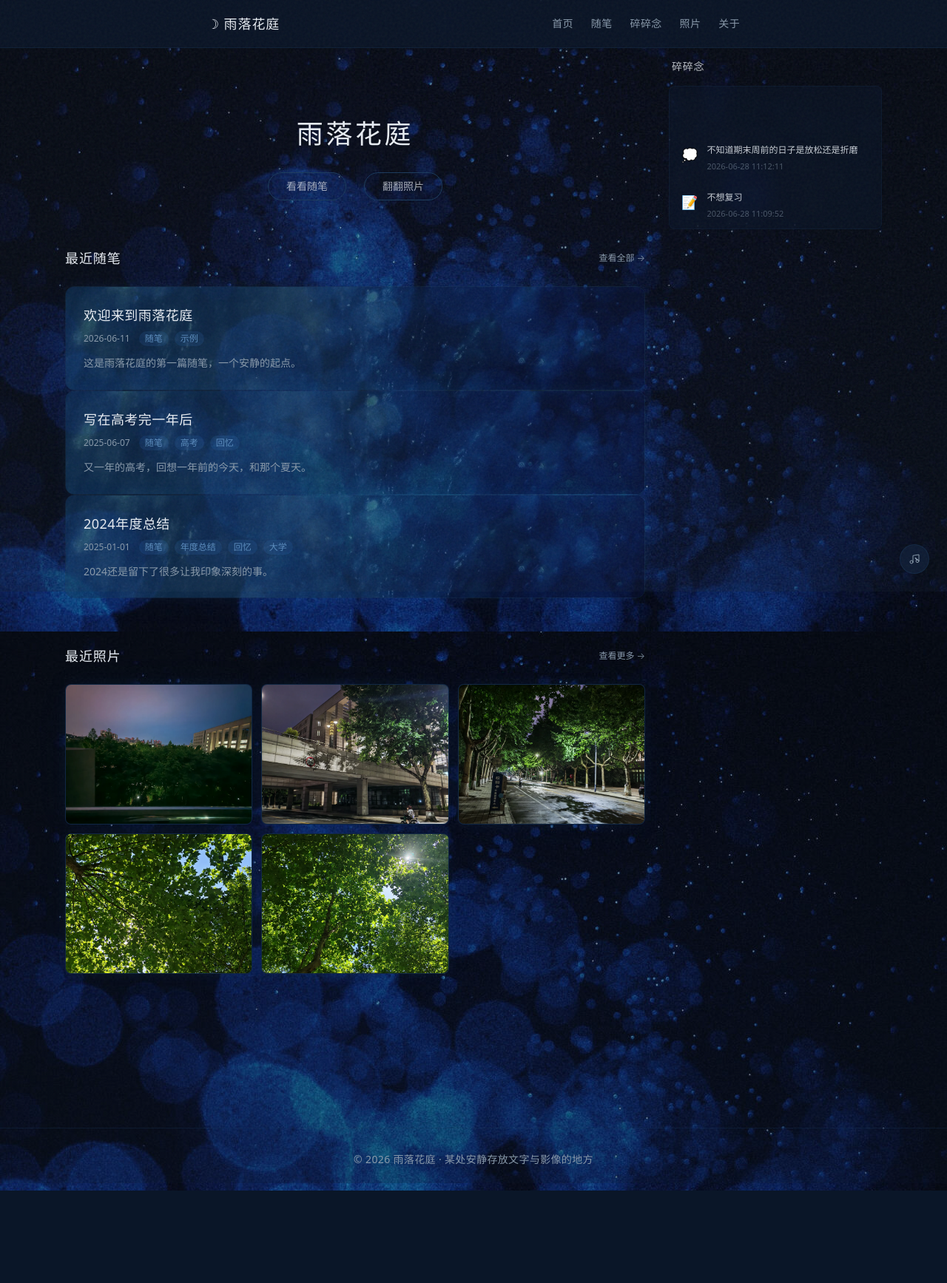
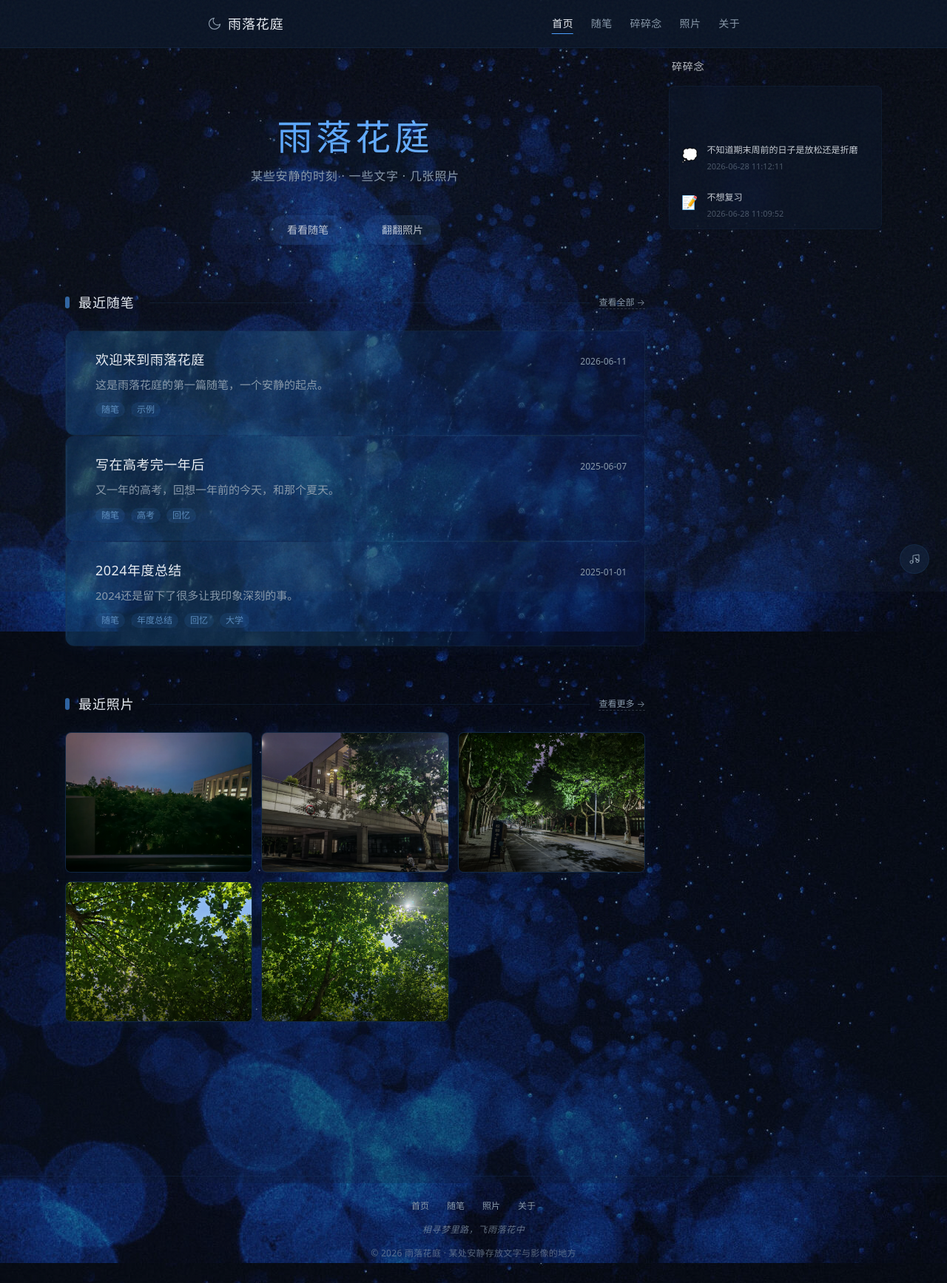
Before and after one commit to zoe843/ouo, a Next.js app: page / in a window 1280 px wide. Shown: the whole page at 74% size. Before the commit the page ends 1610 px from the top, so only its background shows below. Built offline with nearby package versions, Linux system fonts and the light colour scheme.

Commit message:
UI polish: header active indicator, hero glow, card layout, photo hover animation

```diff
--- a/app/page.tsx
+++ b/app/page.tsx
@@ -13,20 +13,30 @@
       {/* 主内容 */}
       <div className="flex-1 min-w-0 pt-24 pb-16">
         {/* Hero */}
-        <section className="text-center animate-float-up mb-16">
-          <h1 className="text-3xl md:text-4xl font-light tracking-widest text-[var(--foreground)]">
+        <section className="relative mb-16 text-center animate-float-up overflow-hidden">
+          {/* 背景光晕 */}
+          <div className="absolute inset-0 pointer-events-none select-none" aria-hidden="true">
+            <div className="absolute top-0 left-1/4 w-64 h-64 rounded-full bg-[var(--primary)]/5 blur-[80px]" />
+            <div className="absolute bottom-0 right-1/4 w-48 h-48 rounded-full bg-[var(--accent)]/4 blur-[60px]" />
+          </div>
+
+          <h1 className="relative text-4xl md:text-5xl font-light tracking-widest text-gradient"
+            style={{ textShadow: "0 0 60px rgba(74,158,255,0.2)" }}>
             雨落花庭
           </h1>
-          <div className="mt-8 flex justify-center gap-6">
+          <p className="relative mt-4 text-sm md:text-base text-[var(--muted)] font-light tracking-wider leading-relaxed">
+            某些安静的时刻 · 一些文字 · 几张照片
+          </p>
+          <div className="relative mt-10 flex justify-center gap-6">
             <a
               href="/essays"
-              className="px-6 py-2 rounded-full border border-[var(--border)] text-sm text-[var(--foreground)]/70 hover:text-[var(--primary)] hover:border-[var(--primary)]/30 transition-all duration-300"
+              className="px-6 py-2.5 rounded-full bg-[var(--primary)]/10 text-sm text-[var(--foreground)]/80 hover:text-[var(--foreground)] hover:bg-[var(--primary)]/20 hover:-translate-y-0.5 hover:shadow-[0_0_20px_rgba(74,158,255,0.15)] transition-all duration-300 ease-out"
             >
               看看随笔
             </a>
             <a
               href="/photos"
-              className="px-6 py-2 rounded-full border border-[var(--border)] text-sm text-[var(--foreground)]/70 hover:text-[var(--primary)] hover:border-[var(--primary)]/30 transition-all duration-300"
+              className="px-6 py-2.5 rounded-full bg-[var(--primary)]/10 text-sm text-[var(--foreground)]/80 hover:text-[var(--foreground)] hover:bg-[var(--primary)]/20 hover:-translate-y-0.5 hover:shadow-[0_0_20px_rgba(74,158,255,0.15)] transition-all duration-300 ease-out"
             >
               翻翻照片
             </a>
@@ -36,13 +46,15 @@
         {/* Latest Essays */}
         {recentEssays.length > 0 && (
           <section className="mb-16 animate-float-up" style={{ animationDelay: "100ms" }}>
-          <div className="flex items-center justify-between mb-6">
+            <div className="flex items-center gap-3 mb-6">
+              <span className="w-1.5 h-4 rounded-full bg-[var(--primary)]/60 inline-block" />
               <h2 className="text-lg font-light tracking-wider text-[var(--foreground)]">
                 最近随笔
               </h2>
+              <span className="flex-1 h-px bg-[var(--border)]/30 ml-2" />
               <a
                 href="/essays"
-              className="text-xs text-[var(--muted)] hover:text-[var(--primary)] transition-colors"
+                className="text-xs text-[var(--muted)] hover:text-[var(--primary)] transition-colors border-b border-dashed border-[var(--muted)]/30 hover:border-[var(--primary)]/40"
               >
                 查看全部 →
               </a>
@@ -58,13 +70,15 @@
         {/* Latest Photos */}
         {recentPhotos.length > 0 && (
           <section className="mb-16 animate-float-up" style={{ animationDelay: "200ms" }}>
-          <div className="flex items-center justify-between mb-6">
+            <div className="flex items-center gap-3 mb-6">
+              <span className="w-1.5 h-4 rounded-full bg-[var(--primary)]/60 inline-block" />
               <h2 className="text-lg font-light tracking-wider text-[var(--foreground)]">
                 最近照片
               </h2>
+              <span className="flex-1 h-px bg-[var(--border)]/30 ml-2" />
               <a
                 href="/photos"
-              className="text-xs text-[var(--muted)] hover:text-[var(--primary)] transition-colors"
+                className="text-xs text-[var(--muted)] hover:text-[var(--primary)] transition-colors border-b border-dashed border-[var(--muted)]/30 hover:border-[var(--primary)]/40"
               >
                 查看更多 →
               </a>
@@ -82,13 +96,18 @@
                     loading="lazy"
                     className="w-full h-full object-cover transition-transform duration-700 ease-out group-hover:scale-105"
                   />
+                  <div className="absolute inset-0 bg-gradient-to-t from-black/60 via-black/10 to-transparent flex items-end p-3">
+                    <span className="text-white text-xs tracking-wide font-light translate-y-2 opacity-0 group-hover:translate-y-0 group-hover:opacity-100 transition-all duration-300 ease-out">
+                      {photo.title}
+                    </span>
+                  </div>
                 </a>
               ))}
             </div>
           </section>
         )}
+      </div>
 
-        </div>
       {/* 碎碎念侧边栏 */}
       <MurmurSidebar />
     </div>
--- a/components/EssayCard.tsx
+++ b/components/EssayCard.tsx
@@ -3,23 +3,42 @@
 export default function EssayCard({ essay }: { essay: EssayMeta }) {
   return (
     <a href={`/essays/${essay.slug}`}>
-      <article className="group p-6 rounded-xl border border-[var(--border)]/40 card-glow transition-all duration-500 ease-out hover:-translate-y-1 relative overflow-hidden">
+      <article className="group relative p-6 rounded-xl border border-[var(--border)]/40 card-glow transition-all duration-500 ease-out hover:-translate-y-1 overflow-hidden">
         {/* 背景图层 */}
         <div className="absolute inset-0 bg-[url('/images/essay-bg.webp')] bg-cover bg-center opacity-45 group-hover:opacity-55 transition-opacity duration-500" />
         <div className="absolute inset-0 bg-[var(--card)]/30" />
+
+        {/* 左侧装饰线 */}
+        <span className="absolute left-0 top-3 bottom-3 w-[2px] rounded-r-full bg-[var(--border)]/50 transition-all duration-300 ease-out group-hover:w-[3px] group-hover:bg-[var(--primary)]/60 z-[1]" />
+
         {/* 内容 */}
-        <div className="relative z-[1]">
-        <h3 className="text-lg font-light tracking-wide text-[var(--foreground)] group-hover:text-[var(--primary)] transition-colors duration-300">
-          {essay.title}
-        </h3>
-        <div className="flex items-center gap-3 mt-2 text-xs text-[var(--muted)] font-light">
-          {essay.date && <time>{essay.date}</time>}
+        <div className="relative z-[1] pl-4">
+          {/* 标题 + 日期 */}
+          <div className="flex items-baseline justify-between gap-4">
+            <h3 className="text-lg font-light tracking-wide text-[var(--foreground)] group-hover:text-[var(--primary)] transition-colors duration-300">
+              {essay.title}
+            </h3>
+            {essay.date && (
+              <time className="shrink-0 text-xs text-[var(--muted)] font-light tabular-nums">
+                {essay.date}
+              </time>
+            )}
+          </div>
+
+          {/* 描述 */}
+          {essay.description && (
+            <p className="mt-2 text-[15px] text-[var(--muted)] leading-relaxed line-clamp-2">
+              {essay.description}
+            </p>
+          )}
+
+          {/* 标签 */}
           {essay.tags.length > 0 && (
-            <div className="flex gap-2">
+            <div className="flex gap-2 mt-3">
               {essay.tags.map((tag) => (
                 <span
                   key={tag}
-                  className="px-2 py-0.5 rounded-full bg-[var(--primary)]/10 text-[var(--accent)]"
+                  className="px-2 py-0.5 rounded-full bg-[var(--primary)]/10 text-[var(--accent)] text-xs"
                 >
                   {tag}
                 </span>
@@ -27,12 +46,6 @@
             </div>
           )}
         </div>
-        {essay.description && (
-          <p className="mt-3 text-sm text-[var(--muted)] leading-relaxed line-clamp-2">
-            {essay.description}
-          </p>
-        )}
-        </div>
       </article>
     </a>
   );
--- a/components/Footer.tsx
+++ b/components/Footer.tsx
@@ -1,8 +1,30 @@
 export default function Footer() {
   return (
     <footer className="border-t border-[var(--border)]/30 mt-20">
-      <div className="max-w-3xl mx-auto px-6 py-8 text-center">
-        <p className="text-sm text-[var(--muted)] tracking-wide">
+      <div className="max-w-3xl mx-auto px-6 py-8 text-center space-y-4">
+        {/* 导航 */}
+        <nav className="flex justify-center gap-6">
+          <a href="/" className="text-xs text-[var(--muted)] hover:text-[var(--foreground)] transition-colors">
+            首页
+          </a>
+          <a href="/essays" className="text-xs text-[var(--muted)] hover:text-[var(--foreground)] transition-colors">
+            随笔
+          </a>
+          <a href="/photos" className="text-xs text-[var(--muted)] hover:text-[var(--foreground)] transition-colors">
+            照片
+          </a>
+          <a href="/about" className="text-xs text-[var(--muted)] hover:text-[var(--foreground)] transition-colors">
+            关于
+          </a>
+        </nav>
+
+        {/* 引用 */}
+        <p className="text-xs text-[var(--muted)]/70 tracking-wider font-serif italic">
+          相寻梦里路，飞雨落花中
+        </p>
+
+        {/* Copyright */}
+        <p className="text-xs text-[var(--muted)]/60 tracking-wide">
           © {new Date().getFullYear()} 雨落花庭 · 某处安静存放文字与影像的地方
         </p>
       </div>
--- a/components/Header.tsx
+++ b/components/Header.tsx
@@ -1,4 +1,7 @@
+"use client";
+
 import React from "react";
+import { usePathname } from "next/navigation";
 
 const navItems = [
   { href: "/", label: "首页" },
@@ -9,25 +12,59 @@
 ];
 
 export default function Header() {
+  const pathname = usePathname();
+
   return (
     <header className="sticky top-0 z-50 backdrop-blur-lg bg-[var(--background)]/80 border-b border-[var(--border)]/30">
       <div className="max-w-3xl mx-auto px-6 h-16 flex items-center justify-between">
         <a
           href="/"
-          className="text-lg font-light tracking-wider text-[var(--foreground)] hover:text-[var(--primary)] transition-colors duration-300"
+          className="flex items-center gap-2 text-lg font-light tracking-wider text-[var(--foreground)] hover:text-[var(--primary)] transition-colors duration-300 group"
         >
-          ☽ 雨落花庭
+          <svg
+            width="20"
+            height="20"
+            viewBox="0 0 24 24"
+            fill="none"
+            stroke="currentColor"
+            strokeWidth="1.5"
+            strokeLinecap="round"
+            strokeLinejoin="round"
+            className="transition-colors duration-300 text-[var(--muted)] group-hover:text-[var(--primary)]"
+          >
+            <path d="M21 12.79A9 9 0 1 1 11.21 3 7 7 0 0 0 21 12.79z" />
+          </svg>
+          <span>雨落花庭</span>
         </a>
         <nav className="flex gap-6">
-          {navItems.map((item) => (
+          {navItems.map((item) => {
+            const isActive =
+              item.href === "/"
+                ? pathname === "/"
+                : pathname.startsWith(item.href);
+
+            return (
               <a
                 key={item.href}
                 href={item.href}
-              className="text-sm tracking-wide transition-all duration-300 text-[var(--muted)] hover:text-[var(--foreground)]"
+                className={`group relative text-sm tracking-wide transition-colors duration-300 ${
+                  isActive
+                    ? "text-[var(--foreground)]"
+                    : "text-[var(--muted)] hover:text-[var(--foreground)]"
+                }`}
               >
                 {item.label}
+                {/* 当前页下划线 */}
+                <span
+                  className={`absolute -bottom-1 left-1/2 h-px bg-[var(--primary)] transition-all duration-300 ease-out ${
+                    isActive
+                      ? "w-full -translate-x-1/2 opacity-100"
+                      : "w-0 -translate-x-1/2 opacity-0 group-hover:w-full"
+                  }`}
+                />
               </a>
-          ))}
+            );
+          })}
         </nav>
       </div>
     </header>
--- a/components/PhotoGallery.tsx
+++ b/components/PhotoGallery.tsx
@@ -87,8 +87,9 @@
                 loading="lazy"
                 className="w-full h-full object-cover transition-transform duration-700 ease-out group-hover:scale-105"
               />
-              <div className="absolute inset-0 bg-gradient-to-t from-black/50 via-transparent to-transparent opacity-0 group-hover:opacity-100 transition-opacity duration-300 flex items-end p-3">
-                <span className="text-white text-xs tracking-wide font-light">
+              {/* Overlay: hover 时标题从底部滑入 */}
+              <div className="absolute inset-0 bg-gradient-to-t from-black/60 via-black/10 to-transparent flex items-end p-3">
+                <span className="text-white text-xs tracking-wide font-light translate-y-2 opacity-0 group-hover:translate-y-0 group-hover:opacity-100 transition-all duration-300 ease-out">
                   {photo.title}
                 </span>
               </div>
```
Also changed, not shown: app/about/page.tsx (+7 -4 lines), app/essays/page.tsx (+7 -4 lines), app/photos/page.tsx (+7 -4 lines). Lines whose indentation alone changed are shown as unchanged.
